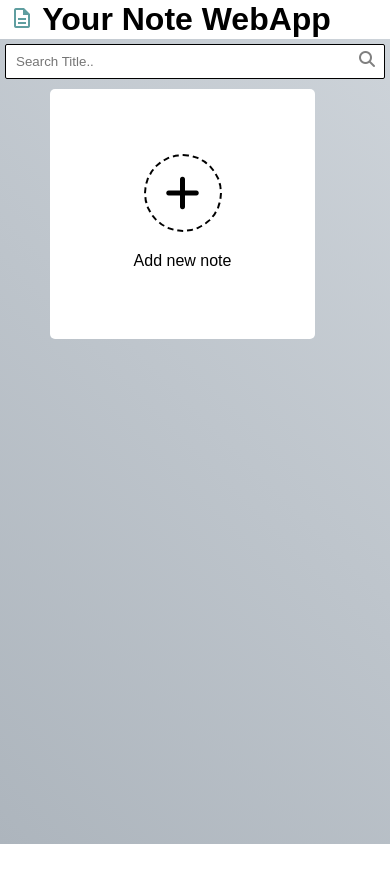
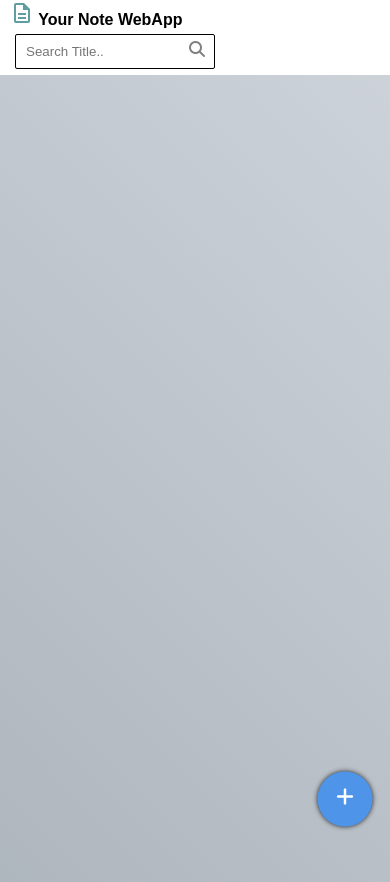
Before and after one commit to Sufiyan055/YourNotes-WebApp, a plain HTML site: page index.html in a window 390 px wide. Before the commit the page ends 844 px from the top, so only its background shows below. Drawn offline with nearby package versions, Linux system fonts and the light colour scheme.

Commit message:
looks change in mobile of add new icon button

```diff
--- a/index.html
+++ b/index.html
@@ -42,8 +42,6 @@
         <span class="material-symbols-outlined"> description </span> Your Note
         WebApp
       </h1>
-    </div>
-    <!--  -->
       <div class="searchFormDiv">
         <form class="searchForm" role="search">
           <input
@@ -55,11 +53,14 @@
           <i class="fa fa-search"></i>
         </form>
       </div>
+    </div>
     <!--  -->
+
+    <!--  -->
+    <div class="someSpace"></div>
     <div class="wrapper">
       <li class="add-box">
         <div class="icon"><i class="fa-solid fa-plus"></i></div>
-        <p>Add new note</p>
       </li>
     </div>
     <script src="app.js"></script>
--- a/style.css
+++ b/style.css
@@ -15,9 +15,6 @@ body {
   display: flex;
   justify-content: center;
   align-items: center;
-  position: fixed;
-  z-index: 1;
-  width: 100%;
 }
 .searchForm {
   position: relative;
@@ -50,7 +47,13 @@ body {
   justify-content: space-between;
   padding: 1px 10px;
   background-color: #fff;
+  position: fixed;
+  z-index: 1;
+  width: 100%;
+  top: 0px;
+  flex-wrap: wrap;
 }
+
 .h1head h1 span {
   color: cadetblue;
 }
@@ -285,3 +288,45 @@ form .row label {
 .note .clicktoview:hover {
   color: #000;
 }
+
+/* Media Query */
+@media screen and (max-width: 803px) {
+  .h1head h1 {
+    font-size: 1.5rem;
+  }
+  .searchFormDiv {
+    width: 190px;
+  }
+}
+@media screen and (max-width: 471px) {
+  .h1head h1 {
+    font-size: 1rem;
+  }
+  .searchFormDiv {
+    width: 210px;
+  }
+  .someSpace {
+    margin-top: 85px;
+  }
+  .wrapper {
+  }
+  .wrapper .add-box {
+    border-radius: 50%;
+    width: 55px;
+    height: 55px;
+    position: fixed;
+    bottom: 45px;
+    right: 45px;
+    transform: translate(50%, 50%);
+    background-color: #4e94e9;
+    box-shadow: 0px 0px 5px #222;
+    z-index: 1;
+  }
+  .add-box .icon {
+    border: none;
+  }
+  .icon i {
+    color: #fff;
+    font-size: 20px;
+  }
+}
```
Lines whose indentation alone changed are shown as unchanged.
